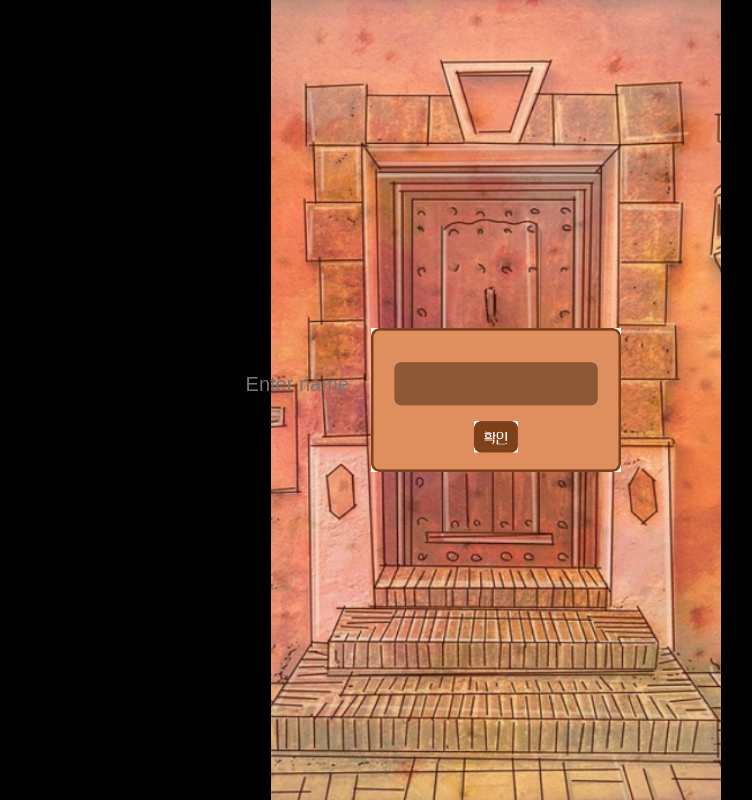
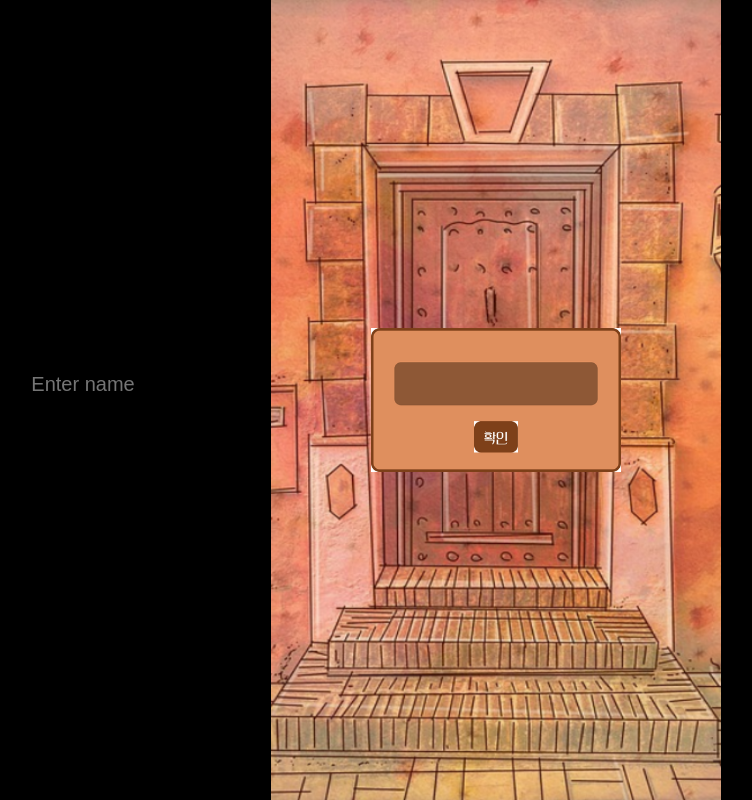
Before and after one commit to playerdot08/munsonggame, a plain HTML site: page index.html in a window 1280 px wide. Shown: the whole page, without its empty margins (144-896 px from the left). Drawn offline with Linux system fonts and the light colour scheme.

Commit message:
Update index.html

```diff
--- a/index.html
+++ b/index.html
@@ -96,7 +96,7 @@ canvas.addEventListener("touchmove", e=>{
 
 // 이름 입력 위치 고정 (캔버스 중앙 기준 + 화면 스케일 적용)
 function updateNameInputPosition() {
-  const nameX = (canvas.height - 400)/2 + 100;
+  const nameX = 197.2;
   const nameY = (canvas.height - 230)/2 + 54;
   const scaleX = newWidth / canvas.width;
   const scaleY = newHeight / canvas.height;
```
